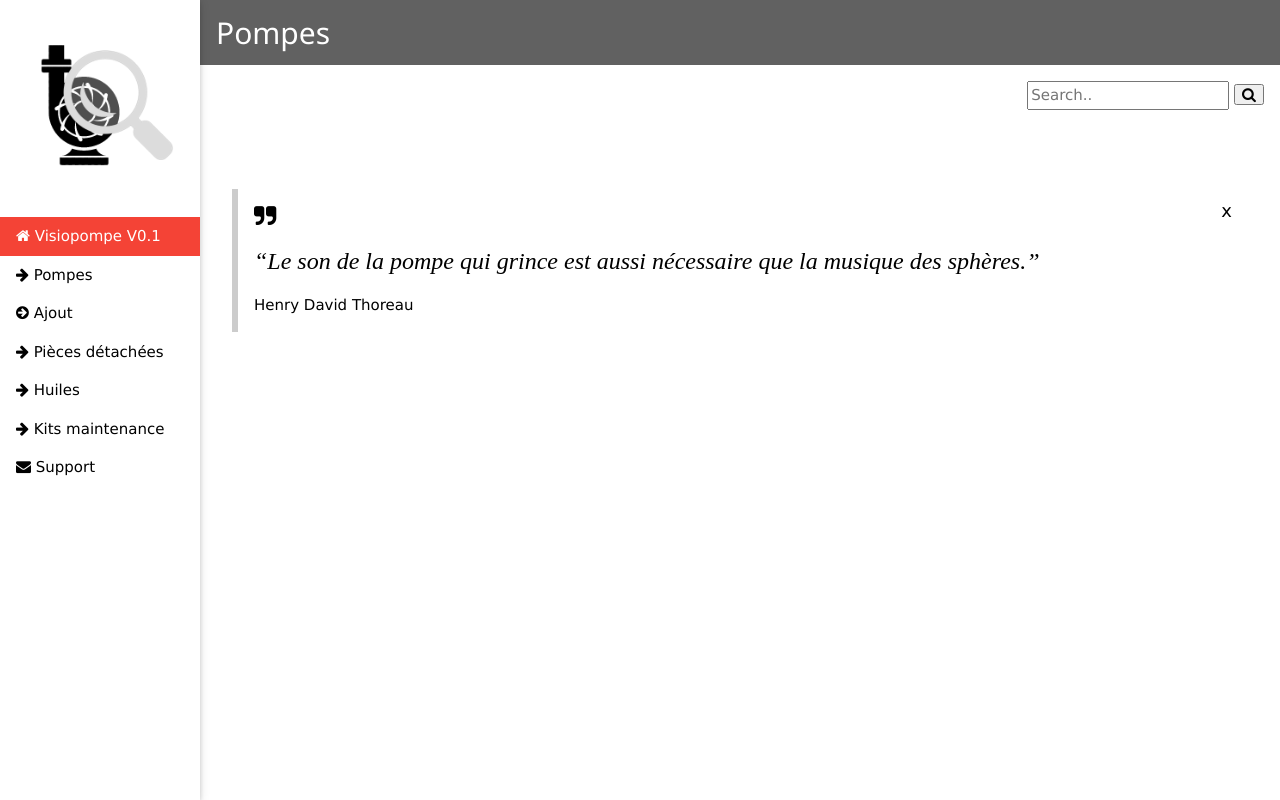
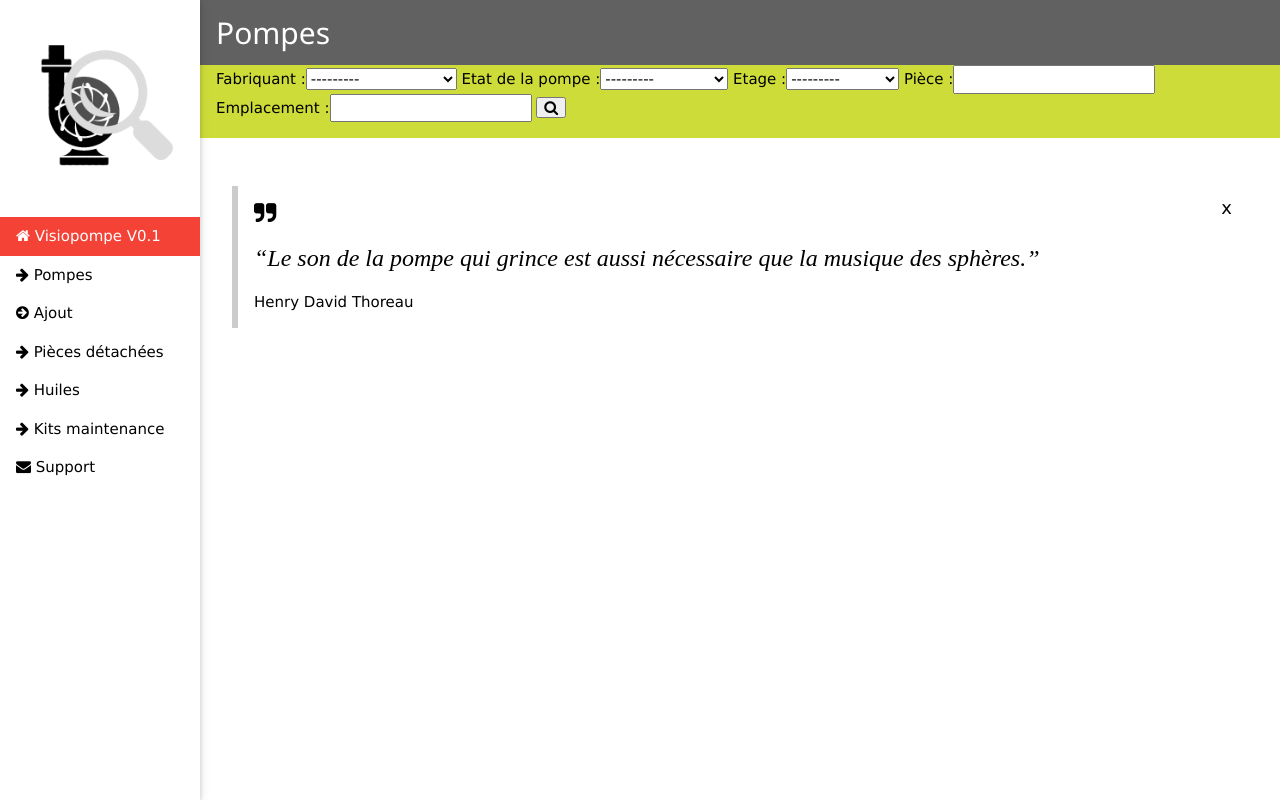
Before and after one commit to nicorenard/visiopompe, a Django app: page /pompe/ in a window 1280 px wide. Run offline with Django 3.2, Linux system fonts and the light colour scheme; data that the repository does not hold is empty; parts of the project's set-up code (start-up, migrations or seed data) failed here and were passed over.

Commit message:
put a filter section pump field.

```diff
--- a/src/pompe/filters.py
+++ b/src/pompe/filters.py
@@ -1,7 +1,10 @@
 import django_filters
 from .models import *
+from django_filters import CharFilter
 
 class PompeFilter(django_filters.FilterSet):
+    localisation_piece = CharFilter(field_name="Pièce", lookup_expr='icontains', label='Pièce')
+
     class Meta:
         model = Pompes
-        fields = ['marque','localisation_etage','localisation_piece','localisation_emplacement']
+        fields = ['marque', 'statut','localisation_etage','localisation_piece','localisation_emplacement']
--- a/src/pompe/models.py
+++ b/src/pompe/models.py
@@ -50,7 +50,7 @@ class Pompes(models.Model):
         ('Monophasé', 'Monophasé'),
         ('Triphasé', 'Triphasé'),
     ]
-    phasage = models.CharField(max_length=4, choices=phasage_code, default='M', verbose_name="Phasage du moteur électrique")
+    phasage = models.CharField(max_length=10, choices=phasage_code, default='M', verbose_name="Phasage du moteur électrique")
     code_umr = models.CharField(max_length=100, default='', verbose_name="Codification UMR")
     localisation_choix = [
         ('1er étage', '1er étage'),
@@ -59,7 +59,7 @@ class Pompes(models.Model):
     ]
     localisation_etage = models.CharField(max_length=10, default='', verbose_name="Etage", choices=localisation_choix)
     localisation_piece = models.CharField(max_length=10, default='', verbose_name="Pièce")
-    localisation_emplacement = models.CharField(max_length=50, default='', verbose_name="Place dans la pièce", blank=True)
+    localisation_emplacement = models.CharField(max_length=50, default='', verbose_name="Emplacement", blank=True)
     mise_en_service = models.DateField(auto_now=date.today)
     statut_pompe = [
         ('A', 'Active'),
@@ -67,7 +67,7 @@ class Pompes(models.Model):
         ('R', 'En Réparation'),
         ('P', 'En panne'),
             ]
-    statut = models.CharField(max_length=1, choices=statut_pompe, default='A', verbose_name="Etat actuel de la pompe")
+    statut = models.CharField(max_length=1, choices=statut_pompe, default='A', verbose_name="Etat de la pompe")
     date_derniere_vidange = models.DateField(default=date.today, verbose_name="Date de la dernière vidange")
     huile = models.CharField(max_length=50, verbose_name="Huile utilisée", blank=True)
     manuel = models.FileField(upload_to='upload/', max_length=254, default='', blank=True, verbose_name="Manuel technique")
--- a/src/pompe/templates/pompe/index.html
+++ b/src/pompe/templates/pompe/index.html
@@ -25,16 +25,16 @@
 </div>
 
 <!---------Contenu------->
-
-
 <div class="w3-main w3-mobile" style="margin-left:200px">
     <div class="w3-container w3-dark-grey">
         <h2>Pompes</h2>
     </div>
-    <!----menu recherche---->
-    <div class="w3-container  w3-padding-16" style="text-align: right;">
-        <form action="/action_page.php">
-        <input type="text" placeholder="Search.." name="search">
+    <!----menu recherche par filtre---->
+    <div class="w3-container w3-lime w3-padding-12" >
+
+        <form action="" method="get">
+            {{filterpompe.form.as_table}}
+
         <button type="submit"><i class="fa fa-search"></i></button>
         </form>
         <!----section marque et boutons---->
--- a/src/pompe/views.py
+++ b/src/pompe/views.py
@@ -8,7 +8,11 @@ from .filters import PompeFilter
 
 def index(request):
     pompes = Pompes.objects.all().order_by('localisation_etage')
-    return render(request, 'pompe/index.html', {'pompes': pompes})
+    filterpompe = PompeFilter(request.GET, queryset=pompes)
+    pompes = filterpompe.qs
+
+    context = {'pompes': pompes, 'filterpompe' : filterpompe}
+    return render(request, 'pompe/index.html', context)
 
 
 def ajout_pompe(request):
@@ -56,7 +60,7 @@ def ajout_piece(request):
     if request.method == "POST":
         form = PieceForm(request.POST)
         if form.is_valid():
-            handle_uploaded_file(request.FILES['file'])
+        #    handle_uploaded_file(request.FILES['file'])
             form.save()
         return redirect("/pompe/pieces")
 
```
Also changed, not shown: src/visiopompe/settings.py (line endings or trailing spaces).
